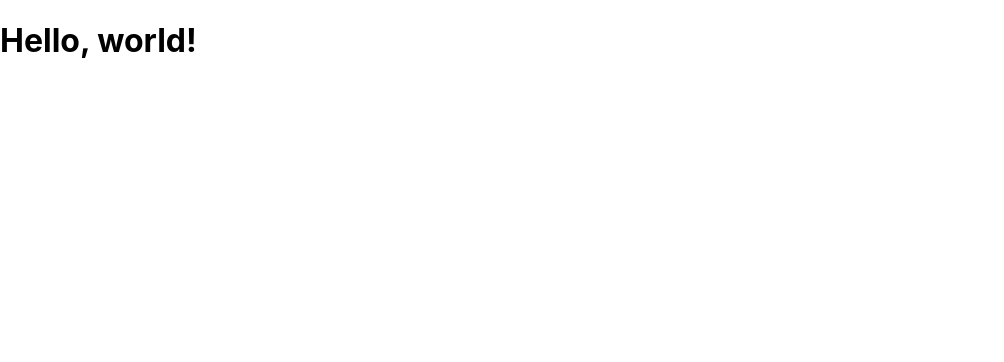
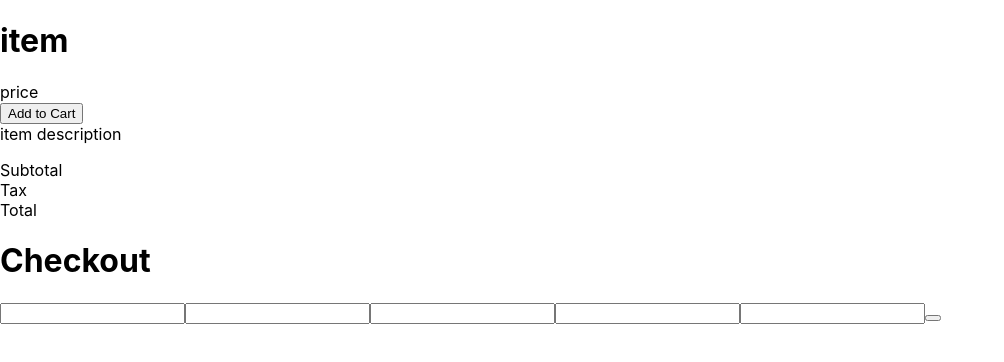
Before and after one commit to joinpursuit/Module-Three-Midmodule-Assessment-Days, a React (Create React App) app: page / in a window 1280 px wide. Shown: the top 362 px of the page, without its empty margins (0-1004 px from the left). Built offline with nearby package versions, Linux system fonts and the light colour scheme.

Commit message:
components set

```diff
--- a/src/App.js
+++ b/src/App.js
@@ -1,7 +1,16 @@
 import "./App.css";
+import ProductList from './components/ProductList.js';
+import Cart from './components/Cart.js';
+import Checkout from './components/Checkout.js';
 
 const App = () => {
-  return <h1>Hello, world!</h1>;
+  return (
+    <>
+      <ProductList />
+      <Cart />
+      <Checkout />
+    </>
+  )
 };
 
 export default App;
--- /dev/null
+++ b/src/components/Cart.js
@@ -0,0 +1,14 @@
+import React from 'react'
+
+export default function Cart() {
+    return (
+        <div>
+            <ul>
+
+            </ul>
+            <div>Subtotal</div>
+            <div>Tax</div>
+            <div>Total</div>
+        </div>
+    )
+}
--- /dev/null
+++ b/src/components/Checkout.js
@@ -0,0 +1,26 @@
+import React from 'react'
+
+export default function Checkout() {
+    return (
+        <div>
+            <h1>Checkout</h1>
+            <form>
+                <label for=""></label>
+                <input type="text"/>
+                <label for=""></label>
+                <input type="text"/>
+                <label for=""></label>
+                <input type="text"/>
+                <label for=""></label>
+                <input type="text"/>
+                <label for=""></label>
+                <input type="text" />
+
+                <button
+                    type="submit"
+                    value= 'Buy Now'
+                />
+            </form>
+        </div>
+    )
+}
--- /dev/null
+++ b/src/components/ProductList.js
@@ -0,0 +1,13 @@
+import React from 'react'
+
+export default function ProductList() {
+    return (
+        <div>
+            <h1>item</h1>
+            <div>price</div>
+            <button>Add to Cart</button>
+            <img></img>
+            <div>item description</div>
+        </div>
+    )
+}
```
Also changed, not shown: src/components/hierarchy.md (added, +28 -0 lines).
